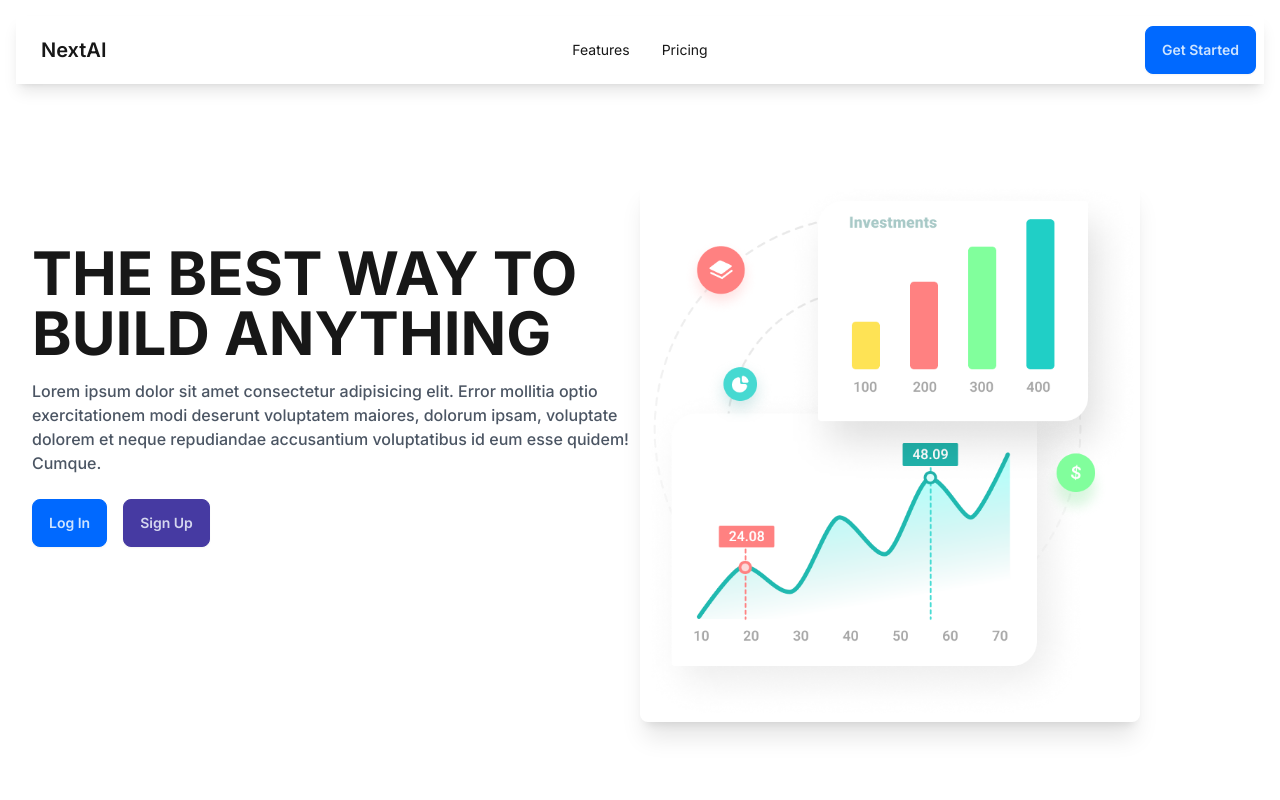
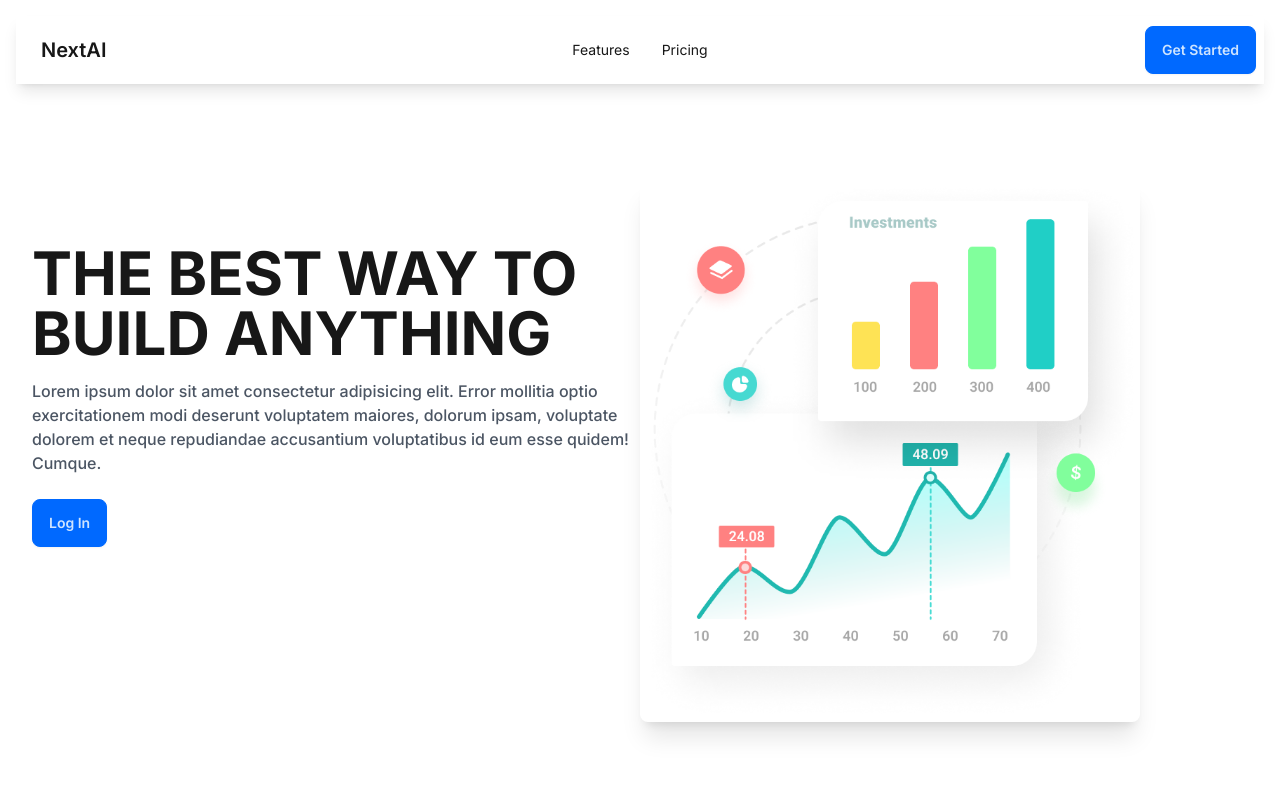
Before and after one commit to Osiris8/nextai, a Next.js app: page / in a window 1280 px wide. Shown: the top 800 px of the page. Built offline with nearby package versions, Linux system fonts and the light colour scheme.

Commit message:
update Hero component

```diff
--- a/components/Hero.tsx
+++ b/components/Hero.tsx
@@ -19,7 +19,6 @@ export default function Hero() {
             </p>
             <div className="flex space-x-4">
               <button className="btn btn-primary">Log In</button>
-              <button className="btn btn-secondary">Sign Up</button>
             </div>
           </div>
 
```
